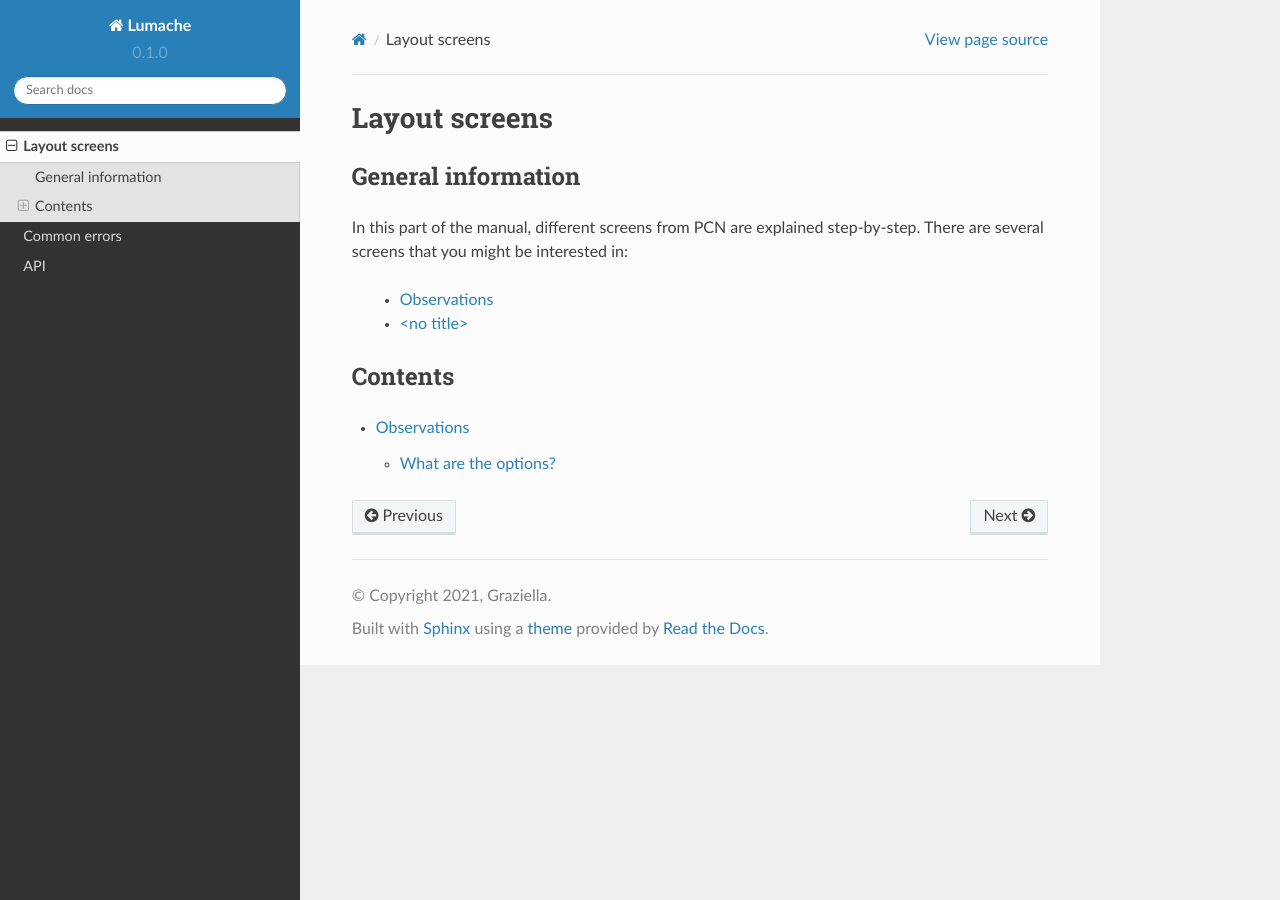
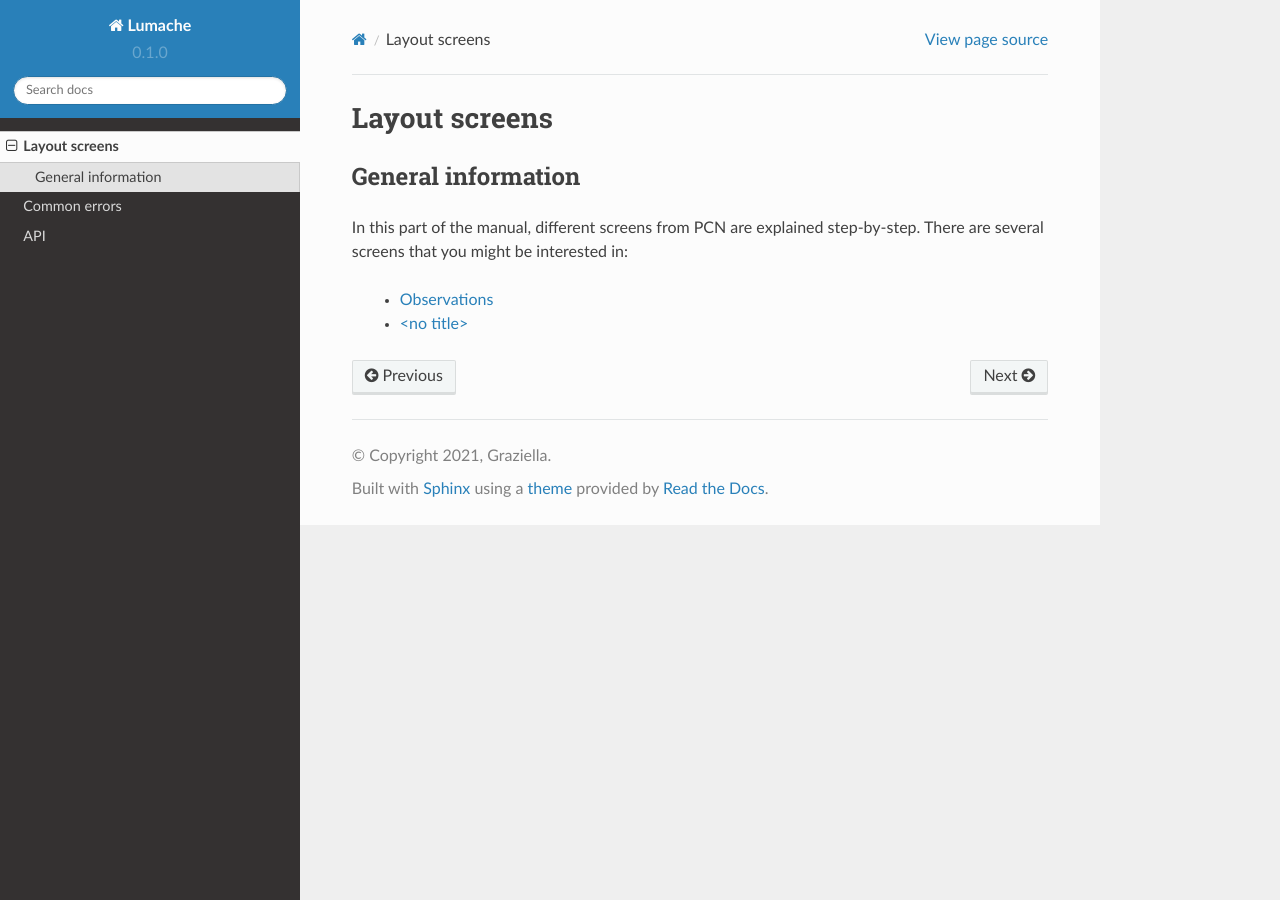
Before and after one commit to SWijnands01/PCN, a Sphinx documentation site: the page built from docs/source/layoutscreens.rst, in a window 1280 px wide. Built offline with Sphinx 7.4.7 and the Read the Docs theme 2.0.0, drawn with Linux system fonts in a browser that asks for light colours; pages that are not in the unit, such as notebooks, are missing from menus.

Commit message:
Update layoutscreens.rst

```diff
--- a/docs/source/layoutscreens.rst
+++ b/docs/source/layoutscreens.rst
@@ -10,13 +10,3 @@ There are several screens that you might be interested in:
 
    - :doc:`ObservationScreen`
    - :doc:`PatientHistoryScreen`
-
-
-
-Contents
---------
-
-.. toctree::
-
-   ObservationScreen
-   PatientHistoryScreen
```
